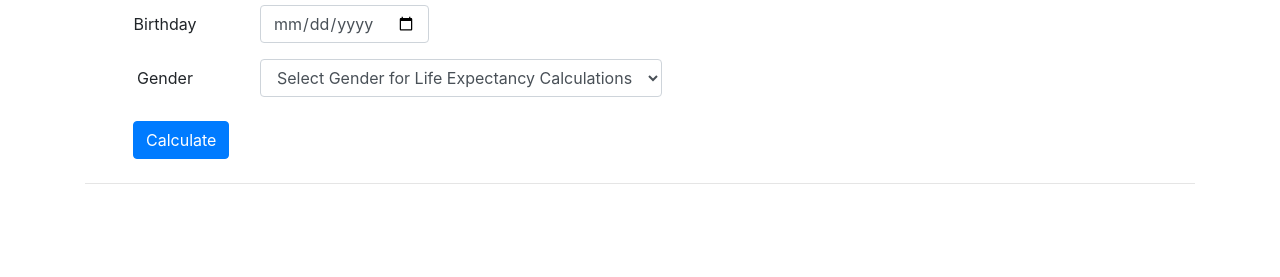
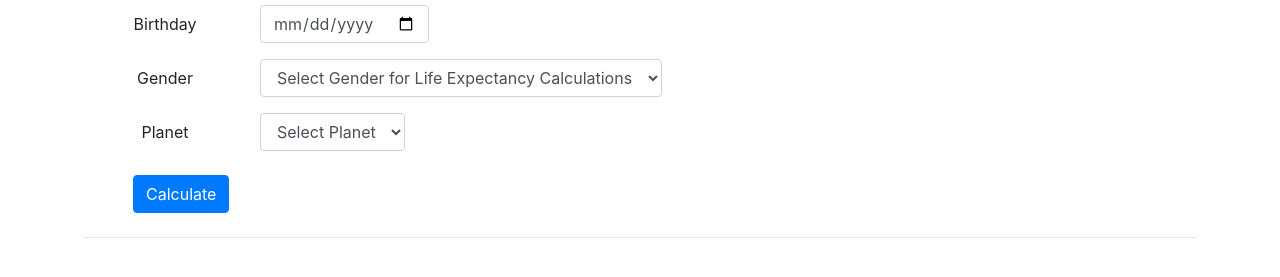
Before and after one commit to vnessa-su/super-galactic-age-calculator, a website built with webpack: page src/index.html in a window 1280 px wide. Shown: the part 99-376 px from the top of the page. Built offline with nearby package versions, Linux system fonts and the light colour scheme.

Commit message:
Add planet select form generator

```diff
--- a/src/index.html
+++ b/src/index.html
@@ -24,7 +24,12 @@
           <option value="other">Other</option>
         </select>
       </div>
-      <div id="planetContainer"></div>
+      <div class="form-group form-inline row" id="planetContainer">
+        <label for="planetSelect" class="px-3 col-2">Planet</label>
+        <select class="form-control" id="planetSelect">
+          <option value="" selected disabled>Select Planet</option>
+        </select>
+      </div>
       <button type="submit" class="btn btn-primary mx-5 my-2">Calculate</button>
     </form>
     <hr>
--- a/src/index.js
+++ b/src/index.js
@@ -3,16 +3,31 @@ import 'bootstrap/dist/css/bootstrap.min.css';
 import './css/styles.css';
 import $ from 'jquery';
 import Earthling from './js/earthling.js';
-// import Planet from './js/planet.js';
+import Planet from './js/planet.js';
+
+function populatePlanets(){
+  const planets = ["Mercury", "Venus", "Mars", "Jupiter", "Saturn", "Uranus", "Neptune"];
+  const earthDaysPerYear = [88, 225, 687, 4333, 10759, 30687, 60190];
+  let planetMap = new Map();
+  planets.forEach((element, index) => {
+    const planetObject = new Planet(element, earthDaysPerYear[index]);
+    console.log(planetObject);
+    planetMap.set(element, planetObject);
+    const htmlString = `<option value="${element}">${element}</option>`;
+    $("#planetSelect").append(htmlString);
+  });
+  console.log(planetMap.get("Venus"));
+  return planetMap;
+}
 
 $(document).ready(function(){
   let earthlingObject;
-  // populatePlanets();
+  populatePlanets();
   $("#userInputForm").submit(function(event){
     event.preventDefault();
     const birthday = $("#birthdayInput").val();
     const gender = $("#genderSelect").val();
     earthlingObject = new Earthling(birthday, gender);
-    $(".display-results").text(earthlingObject.birthday + " " + earthlingObject.gender);
+    $(".display-results").text(earthlingObject.birthday.toDateString() + " " + earthlingObject.gender);
   });
 });
```
